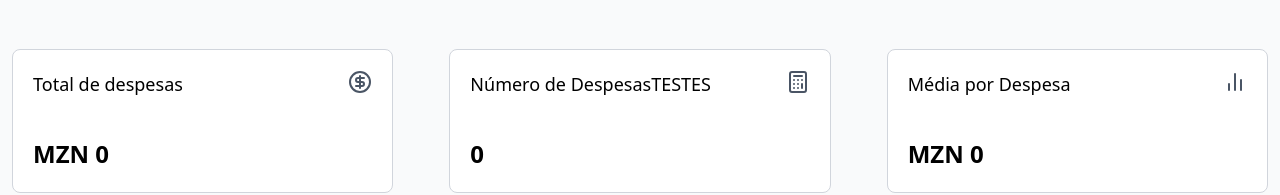
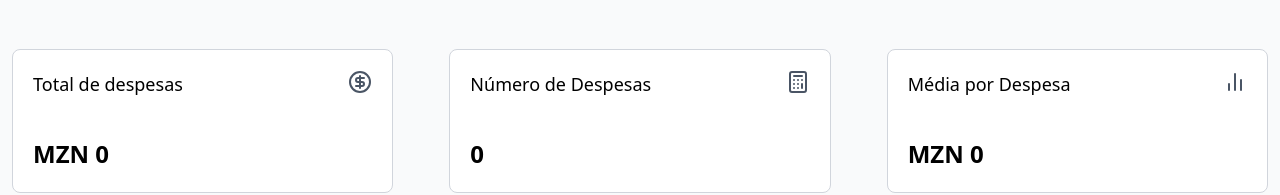
Before and after one commit to morheus2077/GDP, a React (Vite) app: page / in a window 1280 px wide. Shown: the part 127-322 px from the top of the page. Built offline with nearby package versions, Linux system fonts and the light colour scheme.

Commit message:
jsjjs
nsn

```diff
--- a/src/App.tsx
+++ b/src/App.tsx
@@ -188,7 +188,7 @@ function App() {
           {/* Card 2 */}
           <div className='bg-white border border-gray-300 mx-3 md:w-3xl lg:w-96 h-32 md:h-36 rounded-lg my-5'>
             <div className='flex justify-between px-5 pt-5'>
-              <div className='md:text-lg'>Número de DespesasTESTES</div>
+              <div className='md:text-lg'>Número de Despesas</div>
               <div className='text-gray-600'><Calculator/></div>
             </div>
             <div className='px-5 pt-3 md:pt-10 text-2xl font-bold'>
```
Also changed, not shown: 4 other files (tests, documents, lock files or other folders).
